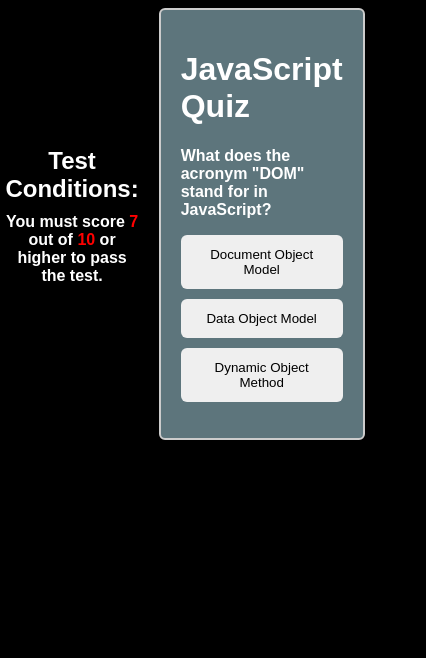
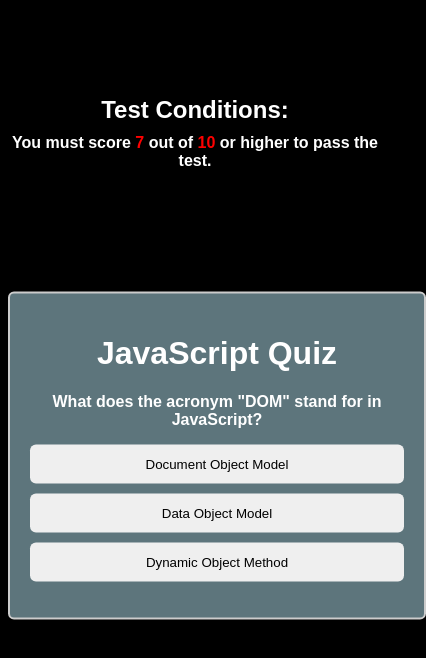
Before and after one commit to GhaliaSaleh/quize-app, a plain HTML site: page index.html in a window 390 px wide. Shown: the whole page, 426 px wide, since content can reach past the window. Drawn offline with Linux system fonts and the light colour scheme.

Commit message:
Update style.css

```diff
--- a/style.css
+++ b/style.css
@@ -5,6 +5,7 @@ body {
 
 
 .quize{
+  flex-direction: column;
   font-family: Arial, sans-serif;
   background-color: black;
   margin: 0;
@@ -12,7 +13,7 @@ body {
   display: flex;
   justify-content: center;
   align-items: center;
-  max-height: 100vh;
+  min-height: 100vh;
 }
 
 h1 {
@@ -142,9 +143,23 @@ span {
 }
 
 @media only screen and (max-width: 600px) {
-  .quiz-container,
-  #result-container {
-    max-width: 100%;
-    margin: 0 20px;
+  .quize {
+    display: flex;
+    justify-content: center;
+    align-items: center;
+    height: 100vh;
+
   }
+
+  .quiz-container {
+   max-width: none;
+    width: 100%;
+    padding: 20px;
+    margin: 250px auto 0;
+    text-align: center;
+    border: 2px solid #ccc;
+    border-radius: 6px;
+    background-color: rgba(173, 216, 230, 0.541);
+    transform: translateY(-50%);
 }
+}
```
